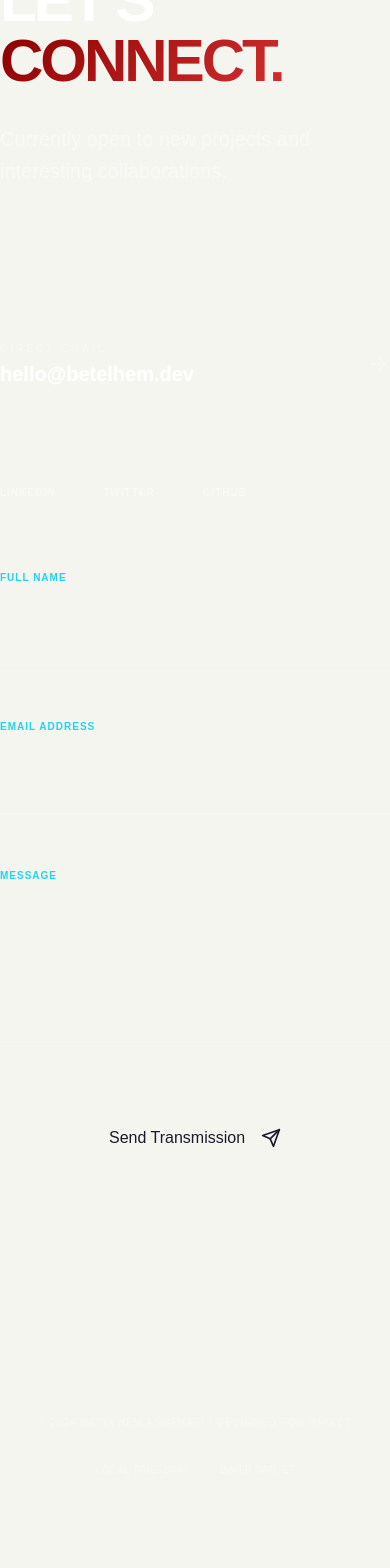
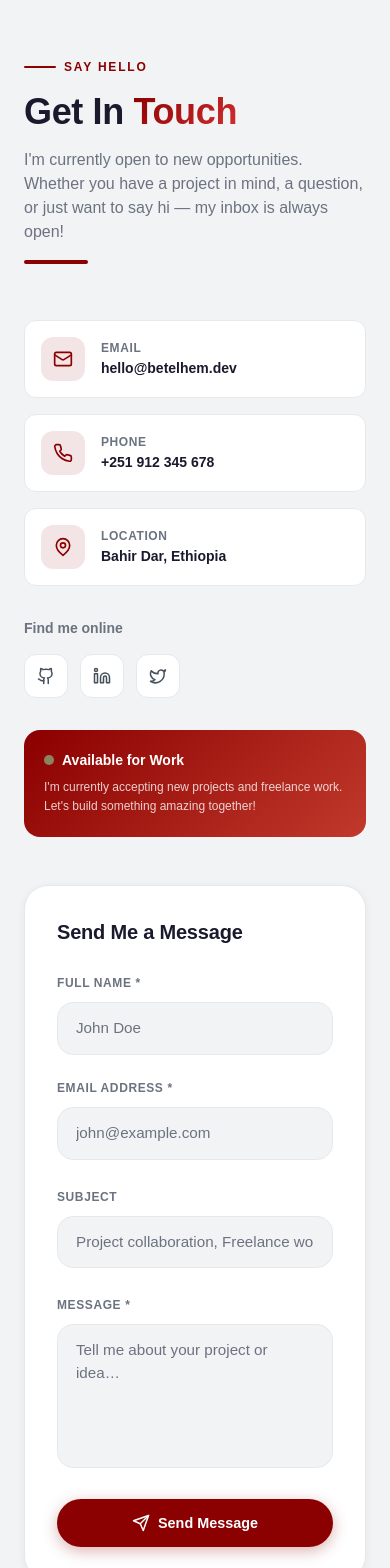
Before and after one commit to Betelhem-Ashenafi/portfolio-, a Next.js app: page / in a window 390 px wide. Shown: the part 8078-9646 px from the top of the page. Before the commit the page ends 9555 px from the top, so only its background shows below. Built offline with nearby package versions, Linux system fonts and the light colour scheme.

Commit message:
feat: build contact section with info cards and social links

```diff
--- a/components/Contact.tsx
+++ b/components/Contact.tsx
@@ -1,98 +1,298 @@
 'use client'
 
 import { motion } from 'framer-motion'
-import { Mail, MapPin, Send, ArrowRight } from 'lucide-react'
+import { useState, FormEvent } from 'react'
+import { Mail, MapPin, Phone, Send, Github, Linkedin, Twitter, CheckCircle } from 'lucide-react'
+
+const contactInfo = [
+  {
+    icon: Mail,
+    label: 'Email',
+    value: 'hello@betelhem.dev',
+    href: 'mailto:hello@betelhem.dev',
+  },
+  {
+    icon: Phone,
+    label: 'Phone',
+    value: '+251 912 345 678',
+    href: 'tel:+251912345678',
+  },
+  {
+    icon: MapPin,
+    label: 'Location',
+    value: 'Bahir Dar, Ethiopia',
+    href: '#',
+  },
+]
+
+const socials = [
+  { icon: Github,   href: 'https://github.com/',   label: 'GitHub' },
+  { icon: Linkedin, href: 'https://linkedin.com/', label: 'LinkedIn' },
+  { icon: Twitter,  href: 'https://twitter.com/',  label: 'Twitter' },
+]
 
 export default function Contact() {
+  const [submitted, setSubmitted] = useState(false)
+  const [loading, setLoading] = useState(false)
+
+  const handleSubmit = async (e: FormEvent<HTMLFormElement>) => {
+    e.preventDefault()
+    setLoading(true)
+    await new Promise(r => setTimeout(r, 1500))
+    setLoading(false)
+    setSubmitted(true)
+  }
+
   return (
-    <section id="contact" className="section-padding relative overflow-hidden">
-      <div className="container-custom">
-        <div className="grid lg:grid-cols-12 gap-16 lg:gap-32">
-          {/* Info Side */}
-          <div className="lg:col-span-5 space-y-16">
+    <section
+      id="contact"
+      className="section-wrapper"
+      style={{ background: 'var(--bg-muted)' }}
+    >
+      <div className="container-main">
+
+        {/* ── Header ─────────────────────────────────────── */}
         <motion.div
           initial={{ opacity: 0, y: 20 }}
           whileInView={{ opacity: 1, y: 0 }}
           viewport={{ once: true }}
-              className="space-y-8"
+          className="mb-14"
         >
-              <h2 className="text-6xl md:text-8xl font-black text-white tracking-tighter">
-                LET'S <br />
-                <span className="gradient-text">CONNECT.</span>
+          <p className="section-label">Say Hello</p>
+          <h2 className="text-4xl md:text-5xl font-extrabold mb-4" style={{ color: 'var(--text-primary)' }}>
+            Get In <span className="gradient-text">Touch</span>
           </h2>
-              <p className="text-xl text-white/40 max-w-sm leading-relaxed">
-                Currently open to new projects and interesting collaborations.
+          <p className="text-base max-w-xl" style={{ color: 'var(--text-muted)' }}>
+            I&apos;m currently open to new opportunities. Whether you have a project in mind, a question, or just want to say hi — my inbox is always open!
           </p>
+          <div className="w-16 h-1 rounded-full mt-4" style={{ background: 'var(--accent)' }} />
         </motion.div>
 
-            <div className="space-y-10 pt-16 border-t border-white/5">
-              <a href="mailto:betelhem.ashenafi@example.com" className="group flex items-center justify-between py-6 border-b border-white/5 hover:border-cyan-400 transition-all">
-                <div className="space-y-1">
-                   <p className="mono text-[10px] font-bold text-white/20 uppercase tracking-[0.3em]">Direct Email</p>
-                   <p className="text-xl font-bold text-white group-hover:text-cyan-400 transition-colors">hello@betelhem.dev</p>
+        <div className="grid lg:grid-cols-5 gap-12">
+
+          {/* ── Left: Info ────────────────────────────────── */}
+          <motion.div
+            initial={{ opacity: 0, x: -30 }}
+            whileInView={{ opacity: 1, x: 0 }}
+            viewport={{ once: true }}
+            transition={{ duration: 0.6 }}
+            className="lg:col-span-2 space-y-8"
+          >
+            {/* Contact details */}
+            <div className="space-y-4">
+              {contactInfo.map(({ icon: Icon, label, value, href }) => (
+                <a
+                  key={label}
+                  href={href}
+                  className="flex items-center gap-4 p-4 rounded-xl transition-all group"
+                  style={{
+                    background: 'var(--bg-card)',
+                    border: '1px solid var(--border)',
+                    textDecoration: 'none',
+                  }}
+                  onMouseEnter={e => {
+                    (e.currentTarget as HTMLElement).style.borderColor = 'var(--accent)'
+                    ;(e.currentTarget as HTMLElement).style.transform = 'translateX(4px)'
+                  }}
+                  onMouseLeave={e => {
+                    (e.currentTarget as HTMLElement).style.borderColor = 'var(--border)'
+                    ;(e.currentTarget as HTMLElement).style.transform = 'translateX(0)'
+                  }}
+                >
+                  <div
+                    className="w-11 h-11 rounded-xl flex items-center justify-center shrink-0 transition-all group-hover:scale-110"
+                    style={{ background: 'rgba(139,0,0,0.1)', color: 'var(--accent)' }}
+                  >
+                    <Icon size={20} />
                   </div>
-                <ArrowRight className="text-white/20 group-hover:text-cyan-400 group-hover:translate-x-2 transition-all" size={24} />
+                  <div>
+                    <p className="text-xs font-semibold uppercase tracking-wider mb-0.5" style={{ color: 'var(--text-muted)' }}>
+                      {label}
+                    </p>
+                    <p className="text-sm font-semibold" style={{ color: 'var(--text-primary)' }}>
+                      {value}
+                    </p>
+                  </div>
                 </a>
+              ))}
+            </div>
 
-              <div className="flex gap-12 pt-8">
-                 <a href="#" className="mono text-[10px] font-bold text-white/40 hover:text-white transition-colors tracking-widest">LINKEDIN</a>
-                 <a href="#" className="mono text-[10px] font-bold text-white/40 hover:text-white transition-colors tracking-widest">TWITTER</a>
-                 <a href="#" className="mono text-[10px] font-bold text-white/40 hover:text-white transition-colors tracking-widest">GITHUB</a>
-              </div>
+            {/* Social links */}
+            <div>
+              <p className="text-sm font-semibold mb-4" style={{ color: 'var(--text-muted)' }}>
+                Find me online
+              </p>
+              <div className="flex gap-3">
+                {socials.map(({ icon: Icon, href, label }) => (
+                  <a
+                    key={label}
+                    href={href}
+                    target="_blank"
+                    rel="noreferrer"
+                    aria-label={label}
+                    className="w-11 h-11 rounded-xl flex items-center justify-center transition-all hover:-translate-y-1"
+                    style={{
+                      background: 'var(--bg-card)',
+                      color: 'var(--text-secondary)',
+                      border: '1px solid var(--border)',
+                    }}
+                    onMouseEnter={e => {
+                      (e.currentTarget as HTMLElement).style.background = 'var(--accent)'
+                      ;(e.currentTarget as HTMLElement).style.color = '#fff'
+                      ;(e.currentTarget as HTMLElement).style.borderColor = 'var(--accent)'
+                    }}
+                    onMouseLeave={e => {
+                      (e.currentTarget as HTMLElement).style.background = 'var(--bg-card)'
+                      ;(e.currentTarget as HTMLElement).style.color = 'var(--text-secondary)'
+                      ;(e.currentTarget as HTMLElement).style.borderColor = 'var(--border)'
+                    }}
+                  >
+                    <Icon size={18} />
+                  </a>
+                ))}
               </div>
             </div>
 
-          {/* Form Side */}
-          <div className="lg:col-span-7">
+            {/* Availability banner */}
+            <div
+              className="p-5 rounded-2xl"
+              style={{
+                background: 'linear-gradient(135deg, var(--accent) 0%, #c0392b 100%)',
+                color: '#fff',
+              }}
+            >
+              <div className="flex items-center gap-2 mb-2">
+                <span className="w-2.5 h-2.5 rounded-full bg-green-300 animate-pulse" />
+                <span className="text-sm font-bold">Available for Work</span>
+              </div>
+              <p className="text-xs opacity-80 leading-relaxed">
+                I&apos;m currently accepting new projects and freelance work. Let&apos;s build something amazing together!
+              </p>
+            </div>
+          </motion.div>
+
+          {/* ── Right: Form ───────────────────────────────── */}
           <motion.div
-              initial={{ opacity: 0, x: 20 }}
+            initial={{ opacity: 0, x: 30 }}
             whileInView={{ opacity: 1, x: 0 }}
             viewport={{ once: true }}
-              className="hiwot-card"
+            transition={{ duration: 0.6, delay: 0.2 }}
+            className="lg:col-span-3"
           >
-              <form className="space-y-12">
-                <div className="grid md:grid-cols-2 gap-12">
-                   <div className="space-y-4">
-                      <label className="mono text-[10px] font-bold text-cyan-400 uppercase tracking-widest">Full Name</label>
+            <div className="card p-8">
+              {submitted ? (
+                <motion.div
+                  initial={{ opacity: 0, scale: 0.9 }}
+                  animate={{ opacity: 1, scale: 1 }}
+                  className="flex flex-col items-center justify-center py-16 text-center gap-4"
+                >
+                  <CheckCircle size={56} style={{ color: '#16a34a' }} />
+                  <h3 className="text-2xl font-bold" style={{ color: 'var(--text-primary)' }}>
+                    Message Sent!
+                  </h3>
+                  <p style={{ color: 'var(--text-muted)' }}>
+                    Thank you for reaching out. I&apos;ll get back to you within 24 hours.
+                  </p>
+                  <button
+                    onClick={() => setSubmitted(false)}
+                    className="btn-outline mt-4"
+                  >
+                    Send Another
+                  </button>
+                </motion.div>
+              ) : (
+                <form onSubmit={handleSubmit} className="space-y-6">
+                  <h3 className="text-xl font-bold mb-6" style={{ color: 'var(--text-primary)' }}>
+                    Send Me a Message
+                  </h3>
+
+                  <div className="grid md:grid-cols-2 gap-5">
+                    <div className="space-y-2">
+                      <label className="text-xs font-semibold uppercase tracking-wider" style={{ color: 'var(--text-muted)' }}>
+                        Full Name *
+                      </label>
                       <input
+                        id="contact-name"
                         type="text"
-                        className="w-full bg-transparent border-b border-white/10 py-4 text-xl text-white focus:border-cyan-400 outline-none transition-all placeholder:text-white/5"
+                        required
                         placeholder="John Doe"
+                        className="input-field"
                       />
                     </div>
-                   <div className="space-y-4">
-                      <label className="mono text-[10px] font-bold text-cyan-400 uppercase tracking-widest">Email Address</label>
+                    <div className="space-y-2">
+                      <label className="text-xs font-semibold uppercase tracking-wider" style={{ color: 'var(--text-muted)' }}>
+                        Email Address *
+                      </label>
                       <input
+                        id="contact-email"
                         type="email"
-                        className="w-full bg-transparent border-b border-white/10 py-4 text-xl text-white focus:border-cyan-400 outline-none transition-all placeholder:text-white/5"
+                        required
                         placeholder="john@example.com"
+                        className="input-field"
                       />
                     </div>
                   </div>
 
-                <div className="space-y-4">
-                   <label className="mono text-[10px] font-bold text-cyan-400 uppercase tracking-widest">Message</label>
-                   <textarea
-                     rows={4}
-                     className="w-full bg-transparent border-b border-white/10 py-4 text-xl text-white focus:border-cyan-400 outline-none transition-all resize-none placeholder:text-white/5"
-                     placeholder="Tell me about your project..."
+                  <div className="space-y-2">
+                    <label className="text-xs font-semibold uppercase tracking-wider" style={{ color: 'var(--text-muted)' }}>
+                      Subject
+                    </label>
+                    <input
+                      id="contact-subject"
+                      type="text"
+                      placeholder="Project collaboration, Freelance work…"
+                      className="input-field"
                     />
                   </div>
 
-                <button className="hiwot-button w-full flex items-center justify-center gap-4 py-6">
-                  Send Transmission <Send size={20} />
+                  <div className="space-y-2">
+                    <label className="text-xs font-semibold uppercase tracking-wider" style={{ color: 'var(--text-muted)' }}>
+                      Message *
+                    </label>
+                    <textarea
+                      id="contact-message"
+                      rows={5}
+                      required
+                      placeholder="Tell me about your project or idea…"
+                      className="input-field resize-none"
+                    />
+                  </div>
+
+                  <button
+                    id="contact-submit"
+                    type="submit"
+                    disabled={loading}
+                    className="btn-primary w-full justify-center py-4 text-base disabled:opacity-60"
+                  >
+                    {loading ? (
+                      <>
+                        <svg className="animate-spin w-5 h-5" fill="none" viewBox="0 0 24 24">
+                          <circle className="opacity-25" cx="12" cy="12" r="10" stroke="currentColor" strokeWidth="4" />
+                          <path className="opacity-75" fill="currentColor" d="M4 12a8 8 0 018-8V0C5.373 0 0 5.373 0 12h4z" />
+                        </svg>
+                        Sending…
+                      </>
+                    ) : (
+                      <>
+                        <Send size={18} /> Send Message
+                      </>
+                    )}
                   </button>
                 </form>
+              )}
+            </div>
           </motion.div>
         </div>
-        </div>
 
-        <div className="mt-48 pt-12 border-t border-white/5 flex flex-col md:flex-row justify-between items-center gap-8">
-           <p className="mono text-[10px] font-bold text-white/20 tracking-widest">© 2024 BETELHEM ASHENAFI / DESIGNED FOR IMPACT</p>
-           <div className="flex gap-8 mono text-[10px] font-bold text-white/20">
-              <span>LOCAL TIME: 20:45</span>
-              <span>BAHIR DAR, ET</span>
-           </div>
+        {/* ── Footer strip ──────────────────────────────── */}
+        <div className="divider mt-20 mb-0" />
+        <div className="flex flex-col md:flex-row justify-between items-center gap-4 pt-8 pb-4">
+          <p className="text-sm" style={{ color: 'var(--text-muted)' }}>
+            © {new Date().getFullYear()} <strong style={{ color: 'var(--accent)' }}>Betelhem Ashenafi</strong>. All rights reserved.
+          </p>
+          <p className="text-sm" style={{ color: 'var(--text-muted)' }}>
+            Built with Next.js & TypeScript
+          </p>
         </div>
       </div>
     </section>
```
Lines whose indentation alone changed are shown as unchanged.
